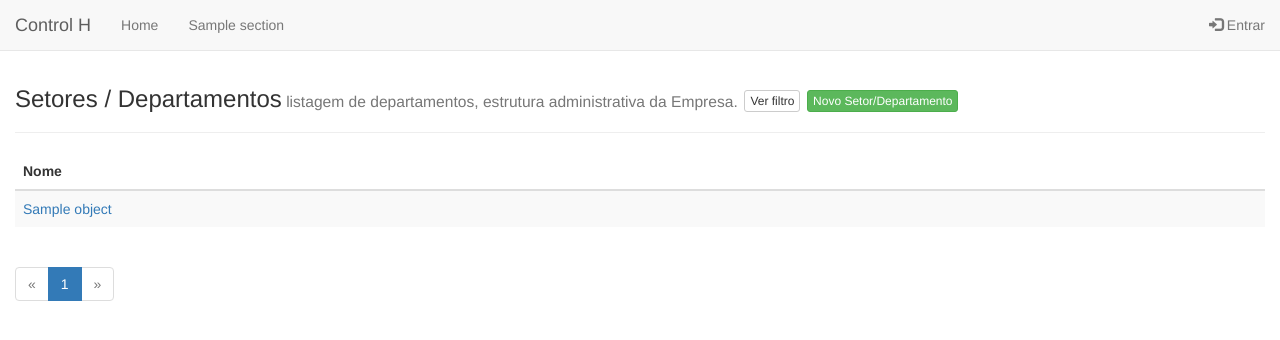
After one commit to FabianoAlmeidaMelo/helper, a Django app: template helper/helper/contabil/templates/contabil/setor_list.html in a window 1280 px wide. The commit adds this page. Shown: the top 340 px of the page. Run offline with Django 3.2, Linux system fonts and the light colour scheme; the template is opened without the code that fills it: most values are stand-ins (such as "Sample title", 1, 10 or a date in 2020); some libraries are stand-ins or nearby versions.

Commit message:
ref #47 listagem de setores / departamentos, filtro link nav contabil: ok

```diff
--- /dev/null
+++ b/helper/helper/contabil/templates/contabil/setor_list.html
@@ -0,0 +1,91 @@
+{% extends "base.html" %}
+{% load bootstrap3 %}
+
+{% block css %}
+  <style type="text/css">
+    #filtro.off {
+        display: none;
+    }
+    #filtro {
+        padding: 1.2em;
+    }
+  </style>
+{% endblock css %}
+
+{% block page_title %}
+  <div class="page-header">
+    <br>
+    <h3>Setores / Departamentos<small> listagem de departamentos, estrutura administrativa da Empresa.</small>
+    <a class="btn btn-default btn-xs" id="filtro_button_id" href="#!" onclick="show_filter_fields(this)"></span>Ver filtro</a>
+    <a class="btn btn-success btn-xs" href="#">Novo Setor/Departamento</a></small></h3>
+  </div>
+{% endblock page_title %}
+
+{% block content %}
+<div class="off" id="filtro">
+  <form class="form-inline well" method="GET" action="#">
+      <div class="form-group">
+        {% bootstrap_field form.nome %}
+      </div>
+        <button type="submit" class="btn btn-primary" title="Filtrar"><i class="glyphicon glyphicon-search"></i></button>
+        <a class="btn btn-small btn-info" href="." title="Apaga o filtro e listar todos"><i class="glyphicon glyphicon-remove-circle"></i></a>
+      </div>
+  </form>
+</div>
+  <table class="table table-striped">
+    <thead>
+      <tr>
+        <th>Nome</th>
+      </tr>
+    </thead>
+    {% for object in object_list %}
+      <tr>
+        <td>
+          <a href="#">{{ object.nome }}</a>
+        </td>
+      </tr>
+    {% empty %}
+      <tr><td colspan="100%">Nenhum item disponível</td></tr>
+    {% endfor %}
+  </table>
+
+
+    <ul class="pagination">
+      {% if object_list.has_previous %}
+        <li><a href="?page={{ object_list.previous_page_number }}">&laquo;</a></li>
+      {% else %}
+        <li class="disabled"><span>&laquo;</span></li>
+      {% endif %}
+      {% for i in object_list.paginator.page_range %}
+        {% if object_list.number == i %}
+          <li class="active"><span>{{ i }} <span class="sr-only">(current)</span></span></li>
+        {% else %}
+          <li><a href="?page={{ i }}">{{ i }}</a></li>
+        {% endif %}
+      {% endfor %}
+      {% if object_list.has_next %}
+        <li><a href="?page={{ object_list.next_page_number }}">&raquo;</a></li>
+      {% else %}
+        <li class="disabled"><span>&raquo;</span></li>
+      {% endif %}
+    </ul>
+
+</div>
+{% endblock content %}
+
+{% block extra_js %}
+  <script type="text/javascript">
+    var show_filter_fields = function() {
+      $('#filtro').slideToggle('slow', function() {
+          $('#filtro').toggleClass('off');
+          if ($('#filtro').is('.off')) {
+              //$('#filtro-label').text('Ver filtro');
+              document.getElementById('filtro_button_id').innerHTML = "Ver filtro";
+          } else {
+             // $('#filtro-label').text('Esconder filtro');
+              document.getElementById('filtro_button_id').innerHTML = "Esconder filtro";
+          }
+      });
+  };
+  </script>
+{% endblock extra_js %}
--- a/helper/helper/contabil/urls.py
+++ b/helper/helper/contabil/urls.py
@@ -7,6 +7,7 @@ urlpatterns = patterns(
     url(r'^contador/conta/(?P<conta_pk>\d+)/$',	'helper.contabil.views.contador_leitura', name='contador_leitura'),
     url(r'^contador/cadastro/$', 'helper.contabil.views.contador_read', name='contador_read'),
     url(r'^contador/formulario/$', 'helper.contabil.views.contador_form', name='contador_form'),
+    url(r'^contador/setores/$', 'helper.contabil.views.setor_list', name='setor_list'),
     url(r'^contador/conta/(?P<conta_pk>\d+)/clientes/$', 'helper.contabil.views.cliente_list', name='cliente_list'),
 )
 
--- a/helper/helper/core/templates/nav_contador.html
+++ b/helper/helper/core/templates/nav_contador.html
@@ -19,7 +19,7 @@
               <a href="#" class="dropdown-toggle" data-toggle="dropdown" role="button" aria-haspopup="true" aria-expanded="false">Administração <span class="caret"></span></a>
               <ul class="dropdown-menu">
                 <li><a href="{% url 'contador_read' %}" title="{{ section.name }}">Cadastro</a></li>
-                <li><a href="#" title="{{ section.name }}">Setores</a></li>
+                <li><a href="{% url 'setor_list' %}" title="{{ section.name }}">Setores</a></li>
                 <li><a href="#" title="{{ section.name }}">Usuários</a></li>
               </ul>
             </li>
```
Also changed, not shown: helper/helper/contabil/forms.py (+23 -1 lines), helper/helper/contabil/views.py (+29 -0 lines).
